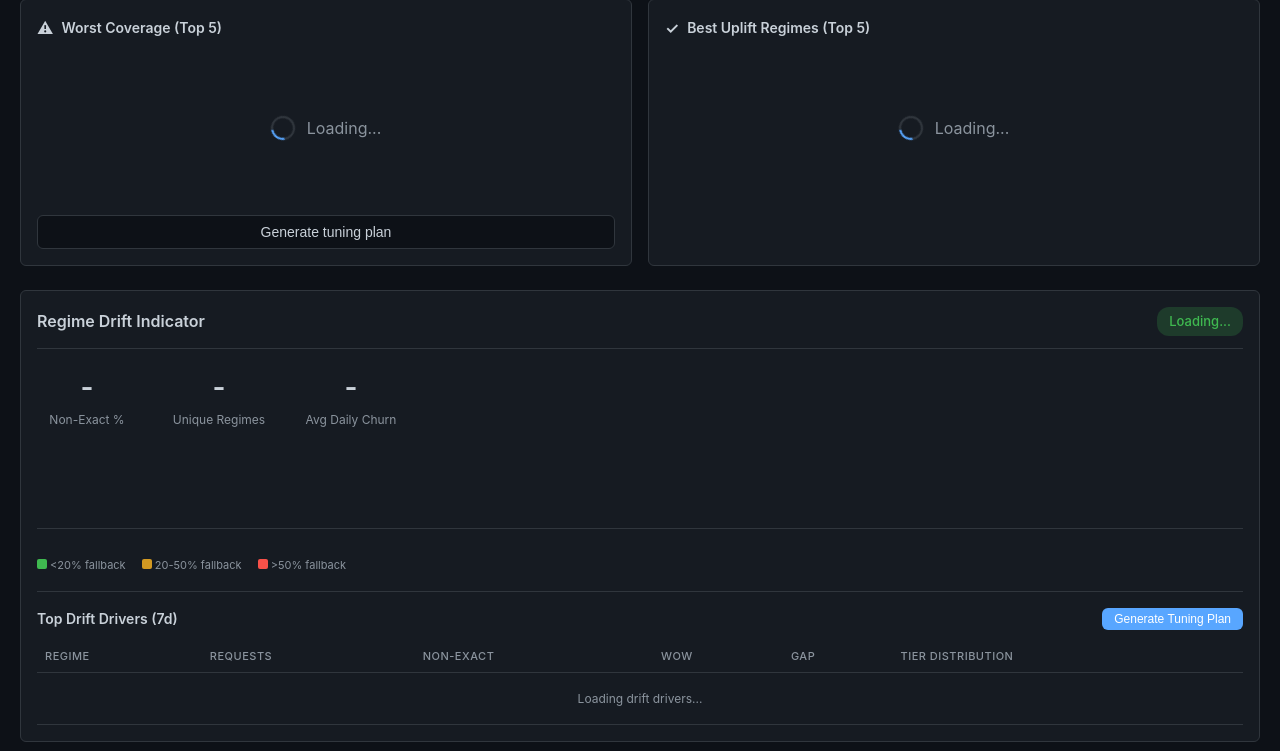
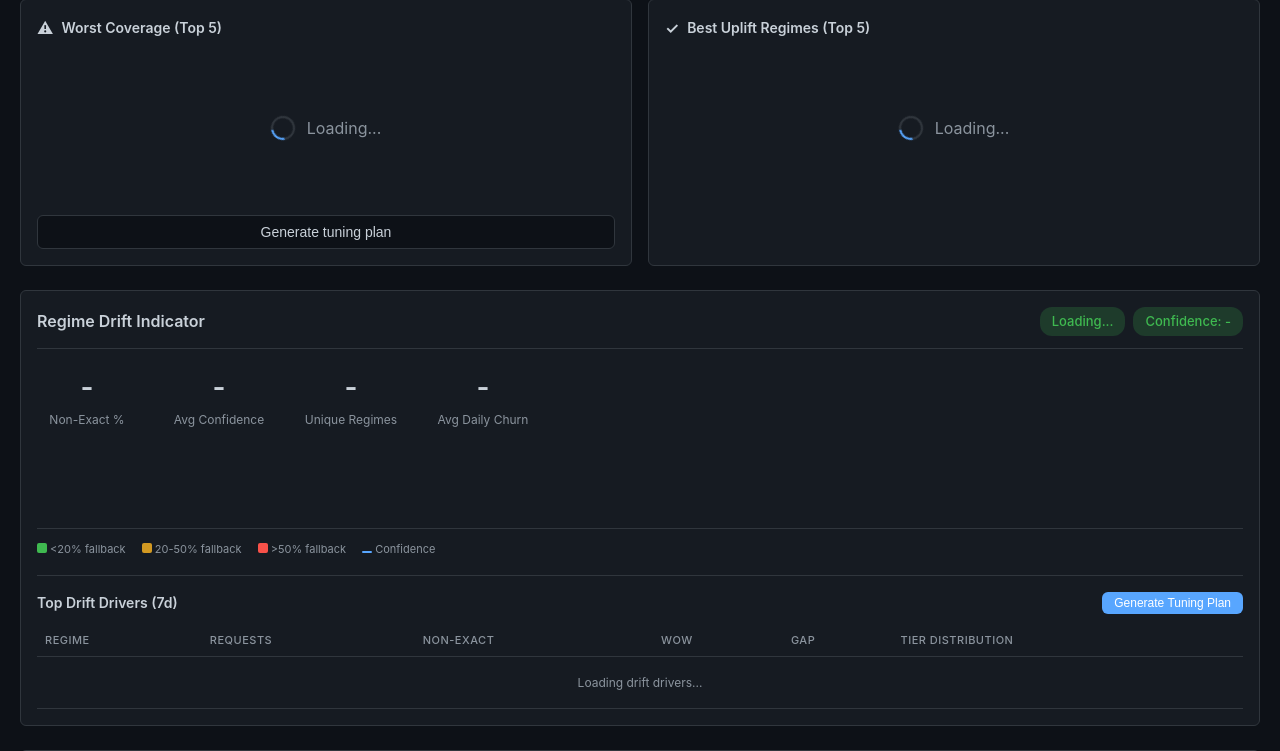
Before and after one commit to afk-bro/trading-RAG, a Python web app: template app/admin/templates/analytics_regimes.html in a window 1280 px wide. Shown: the part 732-1483 px from the top of the page. Run offline with Jinja, Linux system fonts and the light colour scheme; the template is opened without the code that fills it, so the values that code supplies are empty.

Commit message:
feat(analytics): add confidence trend line to drift chart (PR8)
Add confidence trend visualization to the regime drift indicator:
- Backend: Add avg_confidence per bucket, overall_avg_confidence, and
  confidence_trend (improving/degrading/stable) to drift endpoint
- UI: Add confidence trend badge alongside drift trend badge
- UI: Add avg confidence summary metric
- UI: Render SVG confidence line overlay on drift bar chart
- UI: Include confidence in drift bar tooltips

Signal: confidence drops + non-exact rises = clear degradation

🤖 Generated with [Claude Code](https://claude.com/claude-code)

Co-Authored-By: Claude Opus 4.5 <noreply@anthropic.com>

```diff
--- a/app/admin/templates/analytics_regimes.html
+++ b/app/admin/templates/analytics_regimes.html
@@ -854,6 +854,70 @@
         text-align: center;
         padding: 16px;
         color: var(--text-muted);
+    }
+
+    /* Drift badges row */
+    .drift-badges {
+        display: flex;
+        gap: 8px;
+        align-items: center;
+    }
+
+    .confidence-trend-badge {
+        display: inline-block;
+        padding: 4px 12px;
+        border-radius: 12px;
+        font-size: 13px;
+        font-weight: 500;
+    }
+
+    .confidence-trend-stable {
+        background: rgba(63, 185, 80, 0.2);
+        color: var(--success);
+    }
+
+    .confidence-trend-improving {
+        background: rgba(88, 166, 255, 0.2);
+        color: var(--info);
+    }
+
+    .confidence-trend-degrading {
+        background: rgba(248, 81, 73, 0.2);
+        color: var(--danger);
+    }
+
+    .confidence-trend-insufficient_data {
+        background: rgba(139, 148, 158, 0.2);
+        color: var(--text-muted);
+    }
+
+    /* Drift chart with confidence overlay */
+    .drift-chart-container {
+        position: relative;
+        margin-bottom: 8px;
+    }
+
+    .drift-confidence-overlay {
+        position: absolute;
+        top: 0;
+        left: 4px;
+        right: 4px;
+        height: 80px;
+        pointer-events: none;
+    }
+
+    .drift-confidence-line {
+        fill: none;
+        stroke: var(--link);
+        stroke-width: 2;
+        stroke-linecap: round;
+        stroke-linejoin: round;
+    }
+
+    .drift-confidence-dot {
+        fill: var(--link);
+        stroke: var(--bg-secondary);
+        stroke-width: 2;
     }
 </style>
 
@@ -1019,12 +1083,19 @@
 <div class="drift-panel card">
     <div class="card-header">
         <span class="card-title">Regime Drift Indicator</span>
-        <span class="drift-trend-badge drift-trend-stable" id="driftTrendBadge">Loading...</span>
+        <div class="drift-badges">
+            <span class="drift-trend-badge drift-trend-stable" id="driftTrendBadge">Loading...</span>
+            <span class="confidence-trend-badge confidence-trend-stable" id="confidenceTrendBadge">Confidence: -</span>
+        </div>
     </div>
     <div class="drift-summary" id="driftSummary">
         <div class="drift-metric">
             <div class="drift-metric-value" id="driftNonExactPct">-</div>
             <div class="drift-metric-label">Non-Exact %</div>
+        </div>
+        <div class="drift-metric">
+            <div class="drift-metric-value" id="driftAvgConfidence">-</div>
+            <div class="drift-metric-label">Avg Confidence</div>
         </div>
         <div class="drift-metric">
             <div class="drift-metric-value" id="driftUniqueRegimes">-</div>
@@ -1035,10 +1106,11 @@
             <div class="drift-metric-label">Avg Daily Churn</div>
         </div>
     </div>
-    <div class="drift-chart" id="driftChart">
+    <div class="drift-chart-container" id="driftChart">
         <div class="drift-chart-area" id="driftChartArea">
             <!-- Bars will be rendered here -->
         </div>
+        <svg class="drift-confidence-overlay" id="driftConfidenceOverlay"></svg>
         <div class="drift-chart-labels" id="driftChartLabels">
             <!-- Labels will be rendered here -->
         </div>
@@ -1047,6 +1119,7 @@
         <span><span style="display:inline-block;width:10px;height:10px;background:var(--success);border-radius:2px;"></span> &lt;20% fallback</span>
         <span><span style="display:inline-block;width:10px;height:10px;background:var(--warning);border-radius:2px;"></span> 20-50% fallback</span>
         <span><span style="display:inline-block;width:10px;height:10px;background:var(--danger);border-radius:2px;"></span> &gt;50% fallback</span>
+        <span><span style="display:inline-block;width:10px;height:2px;background:var(--link);border-radius:1px;"></span> Confidence</span>
     </div>
 
     <!-- Drift Drivers Table -->
@@ -1639,11 +1712,14 @@
 
     // Drift panel
     function renderDriftPanel() {
-        const badge = document.getElementById('driftTrendBadge');
+        const driftBadge = document.getElementById('driftTrendBadge');
+        const confidenceBadge = document.getElementById('confidenceTrendBadge');
 
         if (!driftData) {
-            badge.textContent = 'No data';
-            badge.className = 'drift-trend-badge drift-trend-insufficient_data';
+            driftBadge.textContent = 'No data';
+            driftBadge.className = 'drift-trend-badge drift-trend-insufficient_data';
+            confidenceBadge.textContent = 'Confidence: -';
+            confidenceBadge.className = 'confidence-trend-badge confidence-trend-insufficient_data';
             return;
         }
 
@@ -1655,15 +1731,30 @@
         document.getElementById('driftDailyChurn').textContent =
             driftData.avg_daily_churn.toFixed(1);
 
-        // Update trend badge
-        const trendLabels = {
+        // Update avg confidence metric
+        const avgConf = driftData.overall_avg_confidence || 0;
+        document.getElementById('driftAvgConfidence').textContent = avgConf.toFixed(2);
+
+        // Update drift trend badge
+        const driftTrendLabels = {
             'stable': 'Stable',
             'increasing': 'Increasing Drift',
             'decreasing': 'Decreasing Drift',
             'insufficient_data': 'Insufficient Data'
         };
-        badge.textContent = trendLabels[driftData.drift_trend] || driftData.drift_trend;
-        badge.className = `drift-trend-badge drift-trend-${driftData.drift_trend}`;
+        driftBadge.textContent = driftTrendLabels[driftData.drift_trend] || driftData.drift_trend;
+        driftBadge.className = `drift-trend-badge drift-trend-${driftData.drift_trend}`;
+
+        // Update confidence trend badge
+        const confTrendLabels = {
+            'stable': 'Confidence: Stable',
+            'improving': 'Confidence: Improving',
+            'degrading': 'Confidence: Degrading',
+            'insufficient_data': 'Confidence: -'
+        };
+        const confTrend = driftData.confidence_trend || 'insufficient_data';
+        confidenceBadge.textContent = confTrendLabels[confTrend] || `Confidence: ${confTrend}`;
+        confidenceBadge.className = `confidence-trend-badge confidence-trend-${confTrend}`;
 
         // Render drift chart
         renderDriftChart();
@@ -1672,10 +1763,12 @@
     function renderDriftChart() {
         const chartArea = document.getElementById('driftChartArea');
         const chartLabels = document.getElementById('driftChartLabels');
+        const confidenceOverlay = document.getElementById('driftConfidenceOverlay');
 
         if (!driftData?.series?.length) {
             chartArea.innerHTML = '<div class="empty-state" style="width:100%;text-align:center;font-size:12px;">No time-series data</div>';
             chartLabels.innerHTML = '';
+            confidenceOverlay.innerHTML = '';
             return;
         }
 
@@ -1695,14 +1788,51 @@
             }
 
             const date = new Date(item.bucket_start);
+            const avgConf = item.avg_confidence || 0;
             const tooltip = `${date.toLocaleDateString('en-US', { month: 'short', day: 'numeric' })}\n` +
                 `Non-exact: ${item.non_exact_pct.toFixed(1)}%\n` +
+                `Confidence: ${avgConf.toFixed(2)}\n` +
                 `Total: ${item.total}\n` +
                 `Unique regimes: ${item.unique_regimes}`;
 
             barsHtml += `<div class="drift-bar ${colorClass}" style="height: ${height}px" title="${tooltip}"></div>`;
         }
         chartArea.innerHTML = barsHtml;
+
+        // Build confidence line overlay
+        let linePath = '';
+        let dots = '';
+        if (series.length > 0) {
+            const points = [];
+            for (let i = 0; i < series.length; i++) {
+                const avgConf = series[i].avg_confidence || 0;
+                // x: position as percentage (0 to 100)
+                const x = series.length === 1 ? 50 : (i / (series.length - 1)) * 100;
+                // y: confidence 1.0 = top (0), confidence 0 = bottom (chartHeight)
+                const y = (1 - avgConf) * chartHeight;
+                points.push({ x, y, conf: avgConf });
+            }
+
+            if (points.length === 1) {
+                // Single point - just a dot
+                dots = `<circle class="drift-confidence-dot" cx="${points[0].x}%" cy="${points[0].y}" r="4"/>`;
+            } else {
+                // Build line path
+                linePath = `M ${points[0].x}% ${points[0].y}`;
+                for (let i = 1; i < points.length; i++) {
+                    linePath += ` L ${points[i].x}% ${points[i].y}`;
+                }
+                // Add dots at each point
+                dots = points.map(p =>
+                    `<circle class="drift-confidence-dot" cx="${p.x}%" cy="${p.y}" r="3"/>`
+                ).join('');
+            }
+        }
+
+        confidenceOverlay.innerHTML = `
+            <path class="drift-confidence-line" d="${linePath}"/>
+            ${dots}
+        `;
 
         // Build labels (show subset if too many)
         const maxLabels = 8;
```
Also changed, not shown: app/admin/analytics.py (+70 -10 lines).
